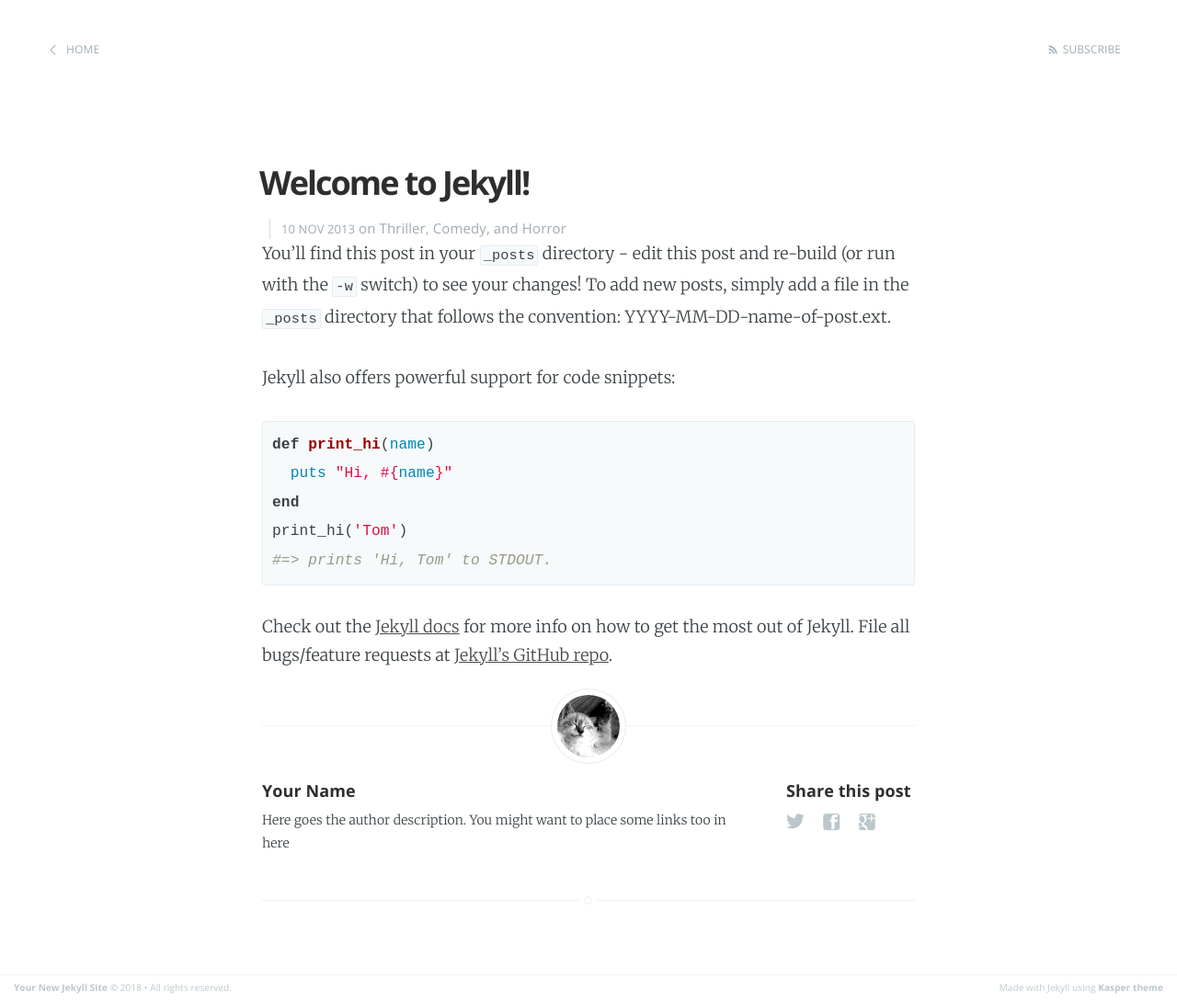
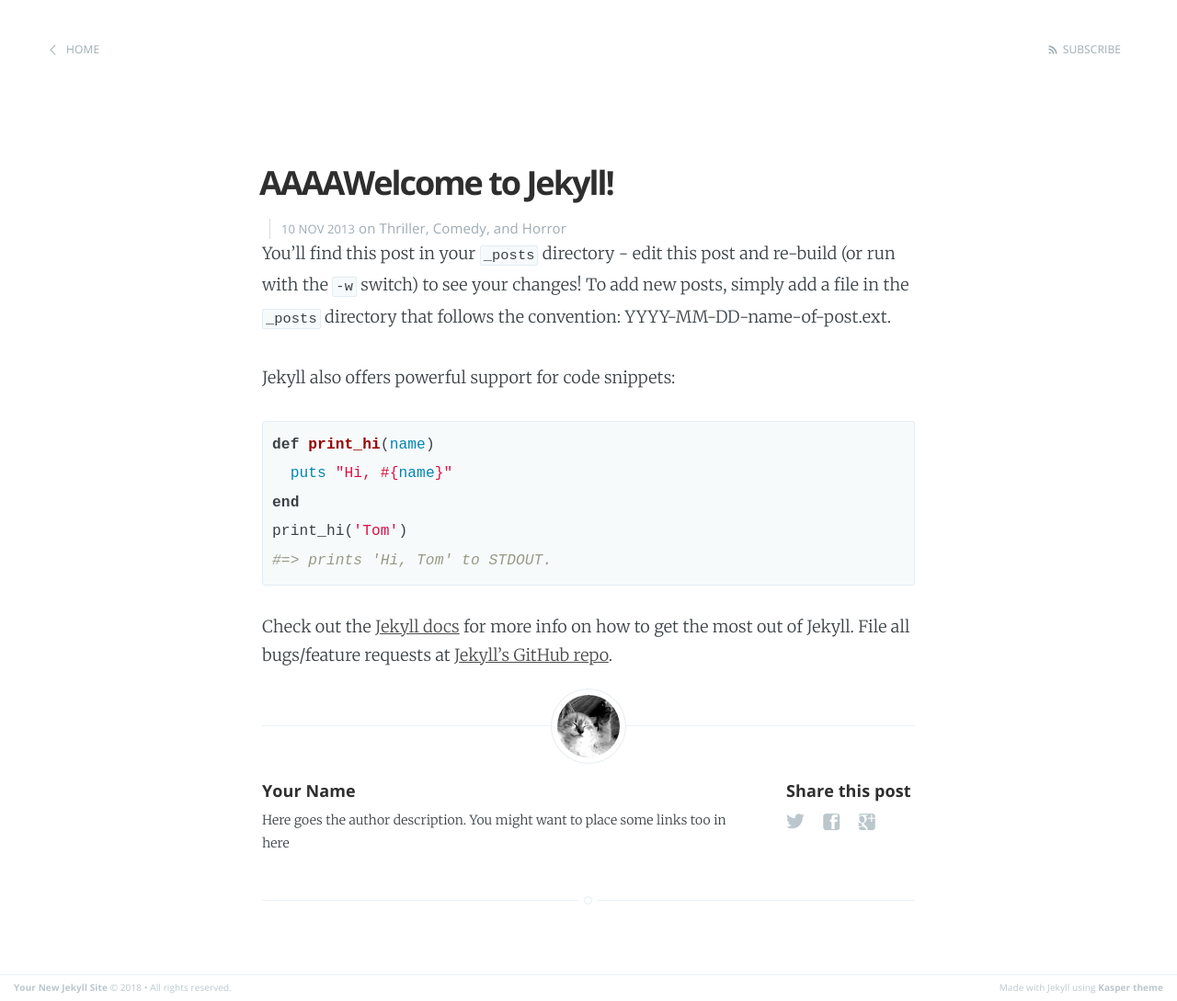
Before and after one commit to viniciusrm81/wivtecnologia.github.io, a Jekyll site: the page built from _posts/2013-11-10-welcome-to-jekyll.markdown, in a window 1280 px wide. Shown: the whole page at 92% size. Built offline with Jekyll 4.4.1, drawn with Linux system fonts in a browser that asks for light colours.

Commit message:
alterando arquivo _config.yml

```diff
--- a/_config.yml
+++ b/_config.yml
@@ -3,14 +3,16 @@ description: Blogging about stuffs
 meta_description: "Your New Jekyll Site, Blogging about stuffs"
 
 markdown: kramdown
-highlighter: pygments
+highlighter: rouge
 logo: false
 paginate: 15
 baseurl: /
 domain_name: 'http://yourblog-domain.com'
+
+
 google_analytics: 'UA-XXXXXXXX-X'
-gems: [jekyll-paginate]
+gems: [jekyll-paginate-v2]
 
 # Details for the RSS feed generator
-url:            'blog url'
+url:            'wivtecnologia.github.io'
 author:         'Your Name'
--- a/_posts/2013-11-10-welcome-to-jekyll.markdown
+++ b/_posts/2013-11-10-welcome-to-jekyll.markdown
@@ -1,6 +1,6 @@
 ---
 layout: post
-title:  "Welcome to Jekyll!"
+title:  "AAAAWelcome to Jekyll!"
 date:   2013-11-10 10:18:00
 categories: Thriller Comedy Horror
 ---
```
